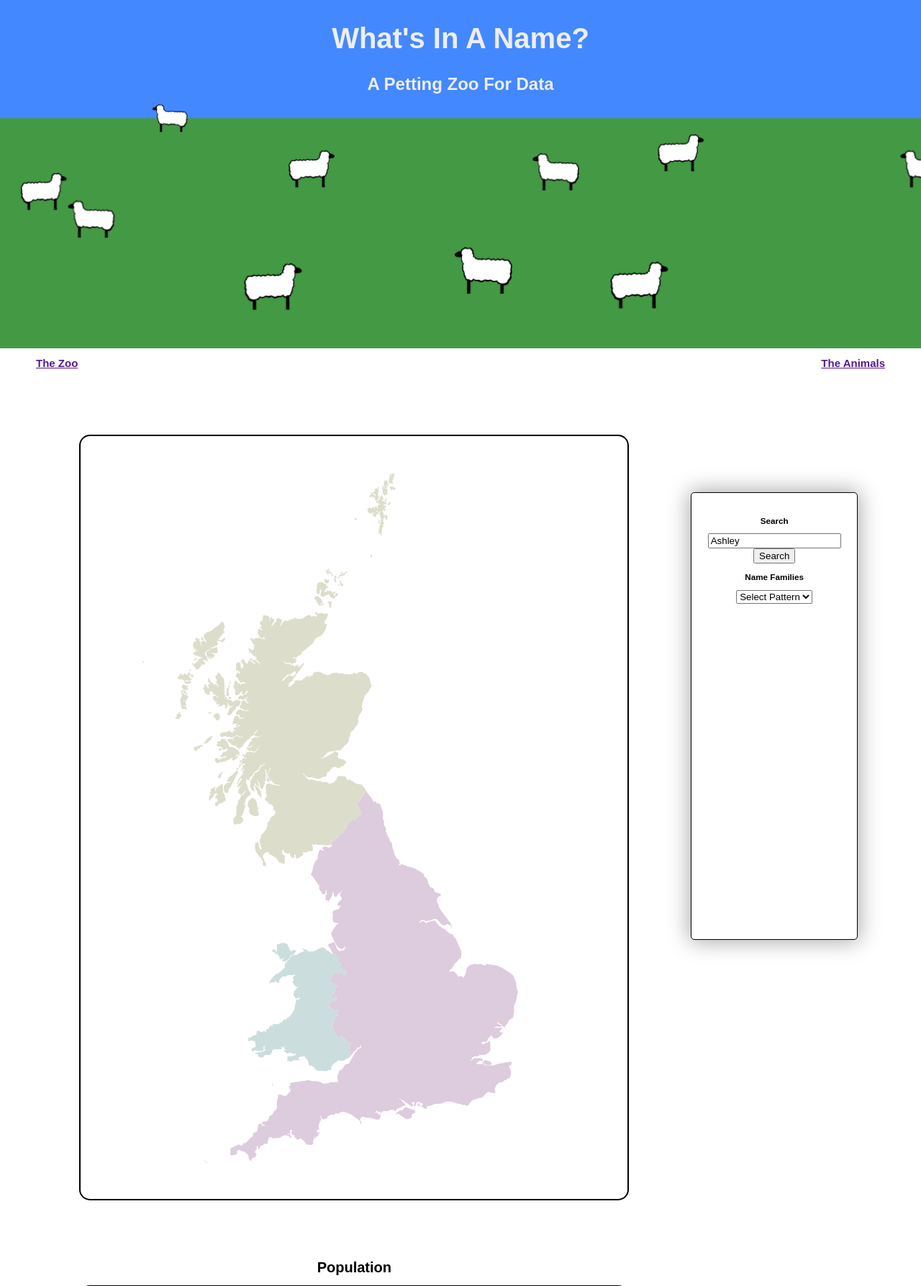
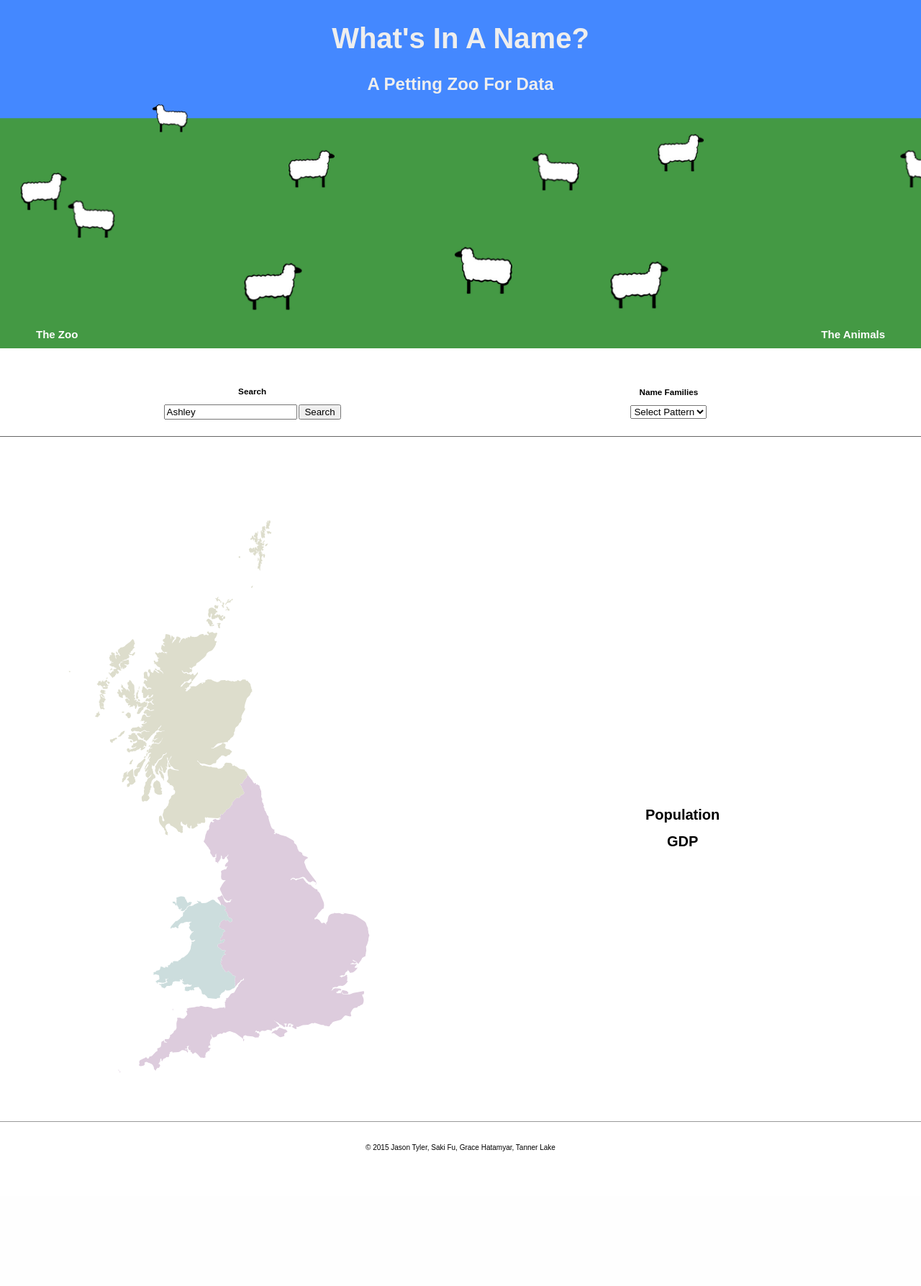
Before and after one commit to jay-tyler/data-petting-zoo, a Python web app: template DATA_PETTING_ZOO/data_petting_zoo/templates/home.jinja2 in a window 1280 px wide. Shown: the top 1787 px of the page at 72% size. After the commit the page ends 1600 px from the top, so only its background shows below. Run offline with Jinja, Linux system fonts and the light colour scheme; the template is opened without the code that fills it, so the values that code supplies are empty; some libraries are stand-ins or nearby versions; some web fonts are replaced.

Commit message:
reorganizing layout

```diff
--- a/DATA_PETTING_ZOO/data_petting_zoo/static/css/d3.css
+++ b/DATA_PETTING_ZOO/data_petting_zoo/static/css/d3.css
@@ -1,6 +1,6 @@
-svg {
-/*    pointer-events: none;*/
-}
+/********************************
+Map Styles
+********************************/
 
 .subunit.SCT { fill: #ddc; }
 .subunit.WLS { fill: #cdd; }
@@ -12,6 +12,19 @@ svg {
   font-size: 20px;
   font-weight: 300;
   text-anchor: middle;
+}
+
+div.tooltip {
+    position: absolute;
+    text-align: center;
+    width: 60px;
+    height: 28px;
+    padding: 2px;
+    font: 12px sans-serif;
+    background: lightsteelblue
+    border: 0px;
+    border-radius: 8px;
+    pointer-events: none;
 }
 
 /********************************
--- a/DATA_PETTING_ZOO/data_petting_zoo/static/css/style.css
+++ b/DATA_PETTING_ZOO/data_petting_zoo/static/css/style.css
@@ -15,7 +15,7 @@ html,
 body,
 header,
 div {
-    width: 100%;
+    /*width: 100%;*/
     text-align: center;
     margin: auto;
 }
@@ -48,6 +48,19 @@ Header
 Nav
 ********************************/
 
+.nav {
+    position: relative;
+    bottom: 5%;
+    vertical-align: bottom;
+}
+
+.nav a,
+.nav a:visited,
+.nav a:hover {
+    color: #fff;
+    text-decoration: none;
+}
+
 #home_link {
     float: left;
     padding-left: 50px;
@@ -59,55 +72,49 @@ Nav
 }
 
 /********************************
-Body
+Querybar
 ********************************/
 
-#body-container {
-    width: 60%;
-    margin-top: 100px;
-    margin-left: 0;
-    float: left;
+.querybar-container {
+    height: 80px;
 }
 
-#body-container > * {
-    margin-bottom: 80px;
+.querybar-content {
+    width: 100%;
+    height: 100%;
+    text-align: center;
+    background-color: #fff;
+    border-bottom: 1px solid #666;
 }
 
-.map-heading {
-    clear: both;
-    margin-bottom: 20px;
+.search-container {
+    width: 45%;
+    display: inline-block;
 }
 
-svg {
-    border: 2px solid #000;
-    border-radius: 15px;
-}
-
-/********************************
-Sidebar
-********************************/
-
-.sidebar-container {
-    height: 100%;
-    margin-top: 200px;
-}
-
-.sidebar-content {
-    margin-left: 75%;
-    margin-top: 30px;
-    padding-top: 20px;
-    position: relative;
-    width: 18%;
-    height: 75%;
-    background-color: #fff;
-    border: 1px solid #000;
-    border-radius: 5px;
-    box-shadow: 0 0 30px 2px rgba(0,0,0,0.35);
+.dropdown-container {
+    width: 45%;
+    display: inline-block;
 }
 
 .stick {
     position: fixed;
     top: 0;
+    height: 80px;
+}
+
+/********************************
+Body
+********************************/
+
+.body-container {
+    width: 100%;
+    margin-top: 100px;
+}
+
+.body-container > * {
+    margin-bottom: 80px;
+    width: 40%;
 }
 
 /********************************
@@ -115,9 +122,33 @@ NameFam Info
 ********************************/
 
 #namefam-info-container {
-    text-align: left;
+    padding: 0 5%;
+    text-align: center;
     font-family: 'Libre Baskerville', serif;
     color: #31383D;
+}
+
+/********************************
+Left-Side Container
+********************************/
+
+.left-side-container {
+    width: 48%;
+    margin: auto;
+    display: inline-block;
+    text-align: center;
+}
+
+/********************************
+Right-Side Container
+********************************/
+
+.right-side-container {
+    width: 48%;
+    margin: auto;
+    display: inline-block;
+    vertical-align: top;
+    text-align: center;
 }
 
 /********************************
@@ -169,21 +200,3 @@ footer {
 .about-ul a {
     padding: 0;
 }
-
-
-/********************************
-Map
-********************************/
-
-div.tooltip {
-    position: absolute;
-    text-align: center;
-    width: 60px;
-    height: 28px;
-    padding: 2px;
-    font: 12px sans-serif;
-    background: lightsteelblue;
-    border: 0px;
-    border-radius: 8px;
-    pointer-events: none;
-}
--- a/DATA_PETTING_ZOO/data_petting_zoo/static/js/style.js
+++ b/DATA_PETTING_ZOO/data_petting_zoo/static/js/style.js
@@ -1,5 +1,5 @@
 $(document).ready(function() {
-    var s = $(".sidebar-content");
+    var s = $(".querybar-content");
     var pos = s.position();
     $(window).scroll(function() {
         var windowpos = $(window).scrollTop();
--- a/DATA_PETTING_ZOO/data_petting_zoo/static/js/vis.js
+++ b/DATA_PETTING_ZOO/data_petting_zoo/static/js/vis.js
@@ -25,9 +25,11 @@ var loadMapData = function() {
 // loadMapData() -> THIS -> createNewMapSVG()
 var makeDefs = function() {
 
-    pZoo.mapObj.width = 760;
+    // pZoo.mapObj.width = 760;
+    pZoo.mapObj.width = 600;
 
-    pZoo.mapObj.height = 1060;
+    // pZoo.mapObj.height = 1060;
+    pZoo.mapObj.height = 800;
 
     pZoo.mapObj.subunits = topojson.feature(
         pZoo.mapObj.dat, pZoo.mapObj.dat.objects.subunits
@@ -37,7 +39,7 @@ var makeDefs = function() {
         .center([2, 55.4])
         .rotate([4.4, 0])
         .parallels([50, 60])
-        .scale(5000)
+        .scale(4000)
         .translate([pZoo.mapObj.width / 2, pZoo.mapObj.height / 2]);
 
     pZoo.mapObj.path = d3.geo.path().projection(pZoo.mapObj.projection);
@@ -111,59 +113,12 @@ var drawLabels = function() {
 };
 
 
-// var plotCities = function() {
-//     d3.csv("/static/data/gb_noalt.csv", function(data) {
-//         d3.select(".map-content").select("svg").selectAll("circle")
-//         .data(data)
-//         .enter()
-//         .append("circle")
-//         .attr("cx", function(d) {
-//             return pZoo.mapObj.projection([d['long'], d['lat']])[0];
-//         })
-//         .attr("cy", function(d) {
-//             return pZoo.mapObj.projection([d['long'], d['lat']])[1];
-//         })
-//         .attr("r", 1)
-//         .style("fill", "grey")
-//         .style("opacity", 0.75)
-//     });
-// };
-
-
-// var plotPlace = function() {
-//     d3.select(".map-content").select("svg").selectAll("circle")
-//         .data([place])
-//         .enter()
-//         .append("circle")
-//         .attr("cx", function(d) {
-//             return pZoo.mapObj.projection([d['long'], d['lat']])[0];
-//         })
-//         .attr("cy", function(d) {
-//             return pZoo.mapObj.projection([d['long'], d['lat']])[1];
-//         })
-//         .attr("r", 5)
-//         .style("fill", "grey")
-//         .on("mouseover", function(d)
-//             div.transition()
-//                 .duration(100)
-//                 .style("opacity", .9);
-//             div.html(d['name'])
-//                 .style("left", (d3.event.pageX) + "px")
-//                 .style("top", (d3.event.pageY - 28) + "px");
-//             })
-//         .on("mouseout", function(d) {
-//             div.transition()
-//                 .duration(500)
-//                 .style("opacity", 0);
-//         });
-// };
-
 var plotFamily = function(response) {
 
     d3.select('.map-content').select("svg").selectAll('circle').remove();
 
     d3.select(".map-content").select("svg").selectAll("circle")
-        .data(response['fam_df'])
+        .data(response.fam_df)
         .enter()
         .append("circle")
         .attr("cx", function(d) {
@@ -222,8 +177,9 @@ var loadPopData = function() {
 var createNewPopSVG = function() {
 
     pZoo.popObj.margin = {top: 10, right: 30, bottom: 30, left: 30};
-    pZoo.popObj.width = 760 - pZoo.popObj.margin.left - pZoo.popObj.margin.right;
-    pZoo.popObj.height = 500 - pZoo.popObj.margin.top - pZoo.popObj.margin.bottom;
+    // pZoo.popObj.width = 760 - pZoo.popObj.margin.left - pZoo.popObj.margin.right;
+    pZoo.popObj.width = 600 - pZoo.popObj.margin.left - pZoo.popObj.margin.right;
+    pZoo.popObj.height = 400 - pZoo.popObj.margin.top - pZoo.popObj.margin.bottom;
 
     var svg = d3.select(".pop-content").append("svg")
         .attr("width", pZoo.popObj.width + pZoo.popObj.margin.left + pZoo.popObj.margin.right)
--- a/DATA_PETTING_ZOO/data_petting_zoo/templates/base.jinja2
+++ b/DATA_PETTING_ZOO/data_petting_zoo/templates/base.jinja2
@@ -30,6 +30,8 @@
             <h2 id='about_link'><a href="{{ request.route_url('about') }}">The Animals</a></h2>
     </div>
 
+    <div class='clearfix'></div>
+
     {% block main_content %}
     {% endblock %}
 
--- a/DATA_PETTING_ZOO/data_petting_zoo/templates/home.jinja2
+++ b/DATA_PETTING_ZOO/data_petting_zoo/templates/home.jinja2
@@ -19,67 +19,83 @@
 
 {% block main_content %}
 
-    <div id='body-container'>
+    <div class='querybar-container'>
+        <div class='querybar-content'>
 
-        <div class='map-container'>
-
-            <div class='map-heading'>
-<!--                 <h1>Great Britain</h1> -->
-                <div id="namefam-info-container">
-                    <h1 id='placename'></h1>
-                    <h2 id='namefam-info'></h2>
-                </div>
+            <div class='search-container'>
+                <h3>Search</h3>
+                <form action="request.route_url('search', n" method="GET" id="search">
+                    <input type="text" id="query" value="Ashley"></input>
+                    <input type="submit" value="Search"></input>
+                </form>
             </div>
 
-            <div class='map-content'>
+            <div class='dropdown-container'>
+                <h3>Name Families</h3>
+                <select id='dropdown'>
+                    <option>Select Pattern</option>
+                {% for i in menu_items %}
+                    <option value="{{ i[0] }}">{{ i[1] }}</option>
+                {% endfor %}
+                </select>
+            </div>
+
+        </div>
+    </div>
+
+    <div class='clearfix'></div>
+
+    <div class='body-container'>
+
+
+        <div id="namefam-info-container">
+            <h1 id='placename'></h1>
+            <h2 id='namefam-info'></h2>
+        </div>
+
+
+        <div class='left-side-container'>
+
+            <div class='map-container'>
+
+                <div class='map-title'>
+                </div>
+
+                <div class='map-content'>
+                </div>
+
             </div>
 
         </div>
 
-        <div class='pop-container'>
 
-            <div class='pop-heading'>
-                <h1>Population</h1>
+        <div class='right-side-container'>
+
+            <div class='pop-container'>
+
+                <div class='pop-content'>
+                </div>
+
+                <div class='pop-title'>
+                    <h1>Population</h1>
+                </div>
+
             </div>
 
-            <div class='pop-content'>
-            </div>
+            <div class='gdp-container'>
 
-        </div>
+                <div class='gdp-content'>
+                </div>
 
-        <div class='gdp-container'>
+                <div class='gdp-title'>
+                    <h1>GDP</h1>
+                </div>
 
-            <div class='gdp-heading'>
-                <h1>GDP</h1>
-            </div>
-
-            <div class='gdp-content'>
             </div>
 
         </div>
 
     </div>
-
-    <div class='sidebar-container'>
-        <div class='sidebar-content'>
-
-            <h3>Search</h3>
-            <form action="request.route_url('search', n" method="GET" id="search">
-                <input type="text" id="query" value="Ashley"></input>
-                <input type="submit" value="Search"></input>
-            </form>
-
-            <h3>Name Families</h3>
-            <select id='dropdown'>
-                <option>Select Pattern</option>
-            {% for i in menu_items %}
-                <option value="{{ i[0] }}">{{ i[1] }}</option>
-            {% endfor %}
-            </select>
-        </div>
-    </div>
-
-    <div class='clearfix'></div>
 
 {% endblock %}
 
```
